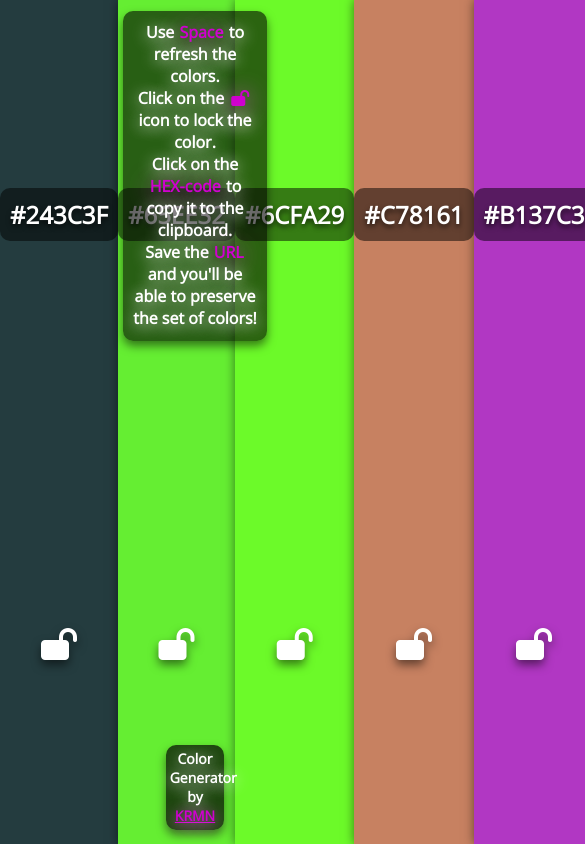
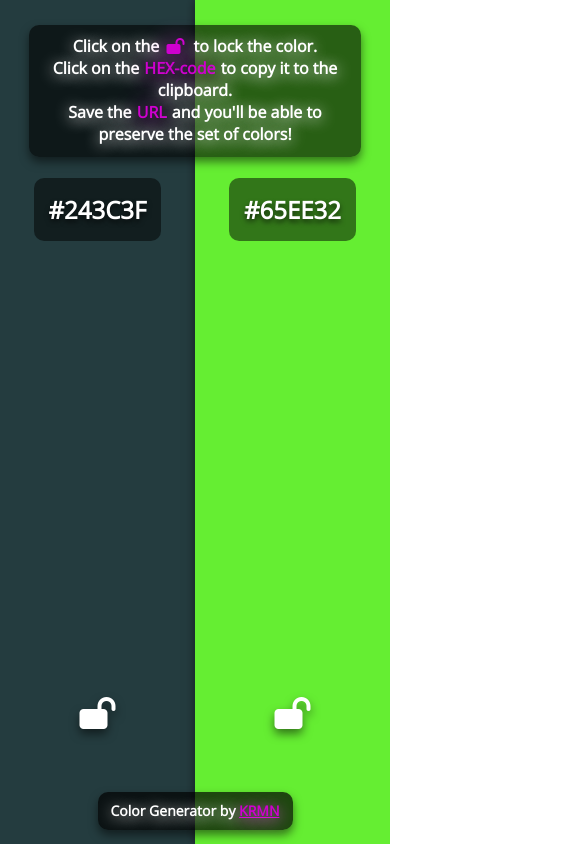
Before and after one commit to nrk1krmn/color-gen, a plain HTML site: page index.html in a window 390 px wide. Shown: the whole page, 585 px wide, since content can reach past the window. Drawn offline with nearby package versions, Linux system fonts and the light colour scheme.

Commit message:
mobile adapt

```diff
--- a/css/styles.css
+++ b/css/styles.css
@@ -8,6 +8,10 @@ body {
     font-family: 'Open Sans', sans-serif;
     height: 100vh;
     display: flex;
+}
+
+.mobile-header {
+    display: none;
 }
 
 .header {
@@ -46,7 +50,7 @@ body {
     color: rgb(207, 0, 207);
     text-shadow: 0px 3px 25px rgb(255, 91, 255);
     padding-left: 3px;
-    padding-right: 3px;
+    padding-right: 5px;
 }
 
 .col {
@@ -59,7 +63,7 @@ body {
 }
 
 .col h2 {
-    padding: 10px;
+    padding: 15px;
     cursor: pointer;
     border-radius: 10px;
     transition: background 0.35s;
@@ -69,13 +73,13 @@ body {
 }
 
 .col h2:hover {
-    background-color: rgba(0, 0, 0, 0.2);
+    background-color: rgba(0, 0, 0, 0.4);
 }
 
 .col button {
     margin-bottom: -15%;
     outline: none;
-    padding: 10px;
+    padding: 20px;
     border-radius: 10px;
     border: none;
     background: transparent;
@@ -107,7 +111,7 @@ body {
     width: 15%;
     border-radius: 10px;
     padding: 1%;
-    padding-bottom: 1.2%;
+    padding-bottom: 1.05%;
     color: white;
     box-shadow: 0px 5px 10px rgba(0, 0, 0, 0.5);
   }
@@ -116,3 +120,67 @@ body {
     color: rgb(207, 0, 207);
     text-shadow: 0px 3px 15px rgb(255, 91, 255);
 }
+
+@media screen and (max-width: 768px) {
+
+    #three {
+        display: none;
+    }
+
+    #four {
+        display: none;
+    }
+
+    #five {
+        display: none;
+    }
+
+    .copyright h1 {
+        width: 50%;
+        padding: 2.5%;
+        bottom: -1rem;
+      }
+
+      .header {
+        display: none;
+      }
+
+      .mobile-header {
+        padding: 10px;
+        padding-bottom: 12px;
+        display: flex;
+        justify-content: center;
+        margin: 0 auto;
+        margin-top: 3.5%;
+        position: absolute;
+        left: 0;
+        right: 0;
+        background-color: rgba(0, 0, 0, 0.6);
+        width: 85%;
+        top: 0.7rem;
+        border-radius: 10px;
+        justify-content: space-around;
+        color: white;
+        flex: 1;
+        text-align: center;
+        flex-direction: column;
+        font-weight: bold;
+        text-shadow: 0px 2px 15px;
+        box-shadow: 0px 5px 10px rgba(0, 0, 0, 0.5);
+    }
+
+    .col button {
+        margin-bottom: -65%;
+    }
+
+    .col h2 {
+        margin-top: -20%;
+        padding: 15px;
+        cursor: pointer;
+        border-radius: 10px;
+        transition: background 0.35s;
+        color: white;
+        text-shadow: 0px 3px 5px rgba(0, 0, 0, 0.6);
+        background-color: rgba(0, 0, 0, 0.5);
+    }
+  }
--- a/index.html
+++ b/index.html
@@ -14,13 +14,19 @@
 </head>
 <body>
     <div class="header">
-        <p>Use <a class="undef">Space</a> to refresh the colors.</p>
-        <p>Click on the <i class="fa-solid fa-lock-open undefi"></i>  icon to lock the color.</p>
+        <p>Use <a class="undef">Space</a> or click on the screen to refresh the colors.</p>
+        <p>Click on the <i class="fa-solid fa-lock-open undefi"></i>to lock the color.</p>
         <p>Click on the <a class="undef">HEX-code</a>  to copy it to the clipboard.</p>
         <p>Save the <a class="undef">URL</a> and you'll be able to preserve the set of colors!</p>
     </div>
 
-        <div class="col">
+    <div class="mobile-header">
+        <p>Click on the <i class="fa-solid fa-lock-open undefi"></i> to lock the color.</p>
+        <p>Click on the <a class="undef">HEX-code</a>  to copy it to the clipboard.</p>
+        <p>Save the <a class="undef">URL</a> and you'll be able to preserve the set of colors!</p>
+    </div>
+
+        <div class="col" id="one">
             <h2 data-type="copy"></h2>
 
             <button data-type="lock">
@@ -28,7 +34,7 @@
             </button>
         </div>
 
-        <div class="col">
+        <div class="col" id="two">
             <h2 data-type="copy"></h2>
 
             <button data-type="lock">
@@ -36,7 +42,7 @@
             </button>
         </div>
 
-        <div class="col">
+        <div class="col" id="three">
             <h2 data-type="copy"></h2>
 
             <button data-type="lock">
@@ -44,7 +50,7 @@
             </button>
         </div>
 
-        <div class="col">
+        <div class="col" id="four">
             <h2 data-type="copy"></h2>
 
             <button data-type="lock">
@@ -52,7 +58,7 @@
             </button>
         </div>
 
-        <div class="col">
+        <div class="col" id="five">
             <h2 data-type="copy"></h2>
 
             <button data-type="lock">
--- a/js/script.js
+++ b/js/script.js
@@ -21,7 +21,7 @@ document.addEventListener('click', (event) => {
         const textHex = event.target.textContent
         copyHEX(textHex)
     } else {
-        return
+        setRandomColors();
     }
 })
 
```
